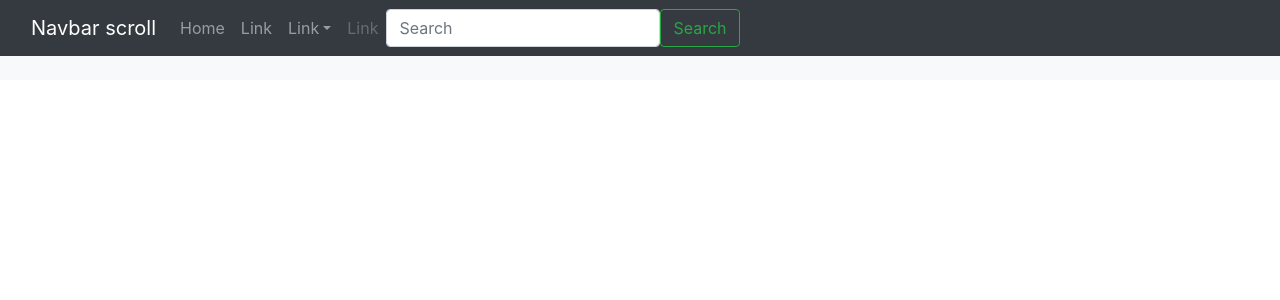
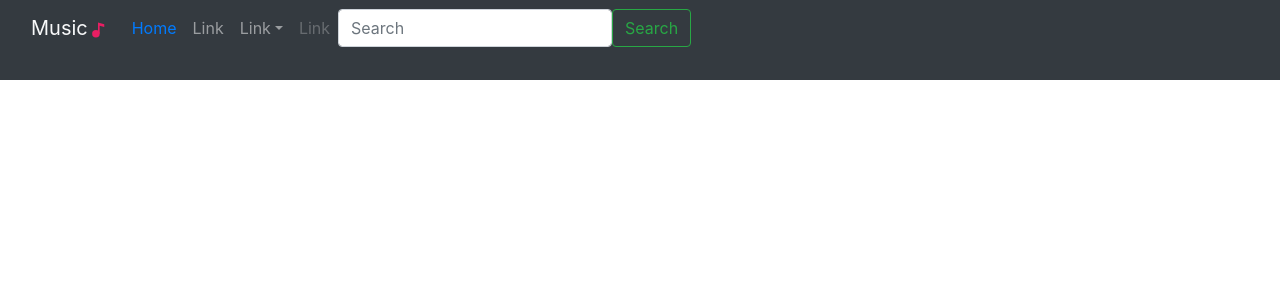
Before and after one commit to rajibjonchhen/m7-d8-music-search-engine, a React (Create React App) app: page /DetailPage/1 in a window 1280 px wide. Shown: the top 300 px of the page. Built offline with nearby package versions, Linux system fonts and the light colour scheme; no server answers.

Commit message:
single song displayed

```diff
--- a/src/App.css
+++ b/src/App.css
@@ -28,6 +28,10 @@
   color: #61dafb;
 }
 
+.pointer{
+  cursor: pointer;
+}
+
 @keyframes App-logo-spin {
   from {
     transform: rotate(0deg);
--- a/src/App.tsx
+++ b/src/App.tsx
@@ -10,7 +10,7 @@ function App() {
   const[search, setSearch] = useState()
   return (
     <BrowserRouter>
-      <div className="App bg-light">
+      <div className="App bg-dark">
         <MyNavbar/>
       <Routes>
         <Route path='/' element={<Home/>}/>
--- /dev/null
+++ b/src/Loader.jsx
@@ -0,0 +1,9 @@
+import { Spinner } from "react-bootstrap";
+
+function Loader() {
+    return (
+        <Spinner variant="danger" animation ="border"/>
+    );
+}
+
+export default Loader;
--- a/src/components/DetailPage.tsx
+++ b/src/components/DetailPage.tsx
@@ -2,6 +2,7 @@ import { useEffect, useState } from "react";
 import { ResponsiveEmbed } from "react-bootstrap";
 import { useParams } from "react-router-dom";
 import { Album, Artist } from "../interfaces/ISong";
+import Loader from "../Loader";
 
 interface ITrack {
     id: number;
@@ -31,7 +32,7 @@ function DetailPage() {
 
     const params = useParams()
     const [song, setSong] = useState<ITrack>()
-
+    const [isLoading, setIsLoading] = useState(true)
     useEffect(() => {
         let id = params.id
         fetchSong(id)
@@ -44,20 +45,29 @@ function DetailPage() {
                 const data = await response.json()
                 console.log(data);
                 setSong(data)
-
+                setIsLoading(false)
+            } else {
+                console.log('error on getting specific track')
+                setIsLoading(false)
             }
         } catch (error) {
             console.log(error);
+            setIsLoading(false)
 
         }
     }
         return (
         <div>
+            {isLoading? (<Loader/>) : (<div>
             <div>
                 <img src={song?.album?.cover} alt={song?.title}/>
             </div>
            <p>{song?.title}</p>
+           <p>{song?.artist?.name}</p>
+          <a href={song?.link} ><p>{song?.link}</p> </a>
            <p></p>
+        </div>
+           )}
         </div>
      );
 }
--- a/src/components/Home.tsx
+++ b/src/components/Home.tsx
@@ -1,6 +1,7 @@
 import { ChangeEvent, FormEvent, useEffect, useState } from "react";
 import { Col, Container, Row } from "react-bootstrap";
 import { ISong } from "../interfaces/ISong";
+import Loader from "../Loader";
 import DetailPage from "./DetailPage";
 import SingleSong from "./SingleSong";
 
@@ -11,6 +12,8 @@ interface Song {
 function Home() {
     const [songs, setSongs] = useState<ISong[]>([])
     const [search, setSearch] = useState("")
+    const [isLoading, setIsLoading] = useState(true)
+    const [errMsg, setErrMsg] = useState("")
     useEffect(() => {
         fetchSongs()
     },[])
@@ -29,10 +32,16 @@ function Home() {
                 const {data} = await response.json()
                 setSongs(data)
                 console.log(data);
+                setIsLoading(false)
 
+            }else{
+                console.log('error on fetching songs')
+                setIsLoading(false)
+                setErrMsg("Error on fetching songs")
             }
         } catch (error) {
             console.log(error)
+            setIsLoading(false)
         }
     }
 
@@ -42,9 +51,7 @@ function Home() {
                 <input id='search' value={search} onChange={(e) => handleChange(e)} placeholder="type and enter"/>
             </div>
             <Row>
-                <Col>
-                    {songs.map (song => <SingleSong song={song} key={song.id}/>)}
-                </Col>
+                    {isLoading? (<Loader/>) : songs.map (song => <SingleSong song={song} key={song.id}/>)}
 
             </Row>
         </Container>
--- a/src/components/MyNavbar.tsx
+++ b/src/components/MyNavbar.tsx
@@ -1,5 +1,6 @@
 import { Button, Container, Form, FormControl, Nav, Navbar, NavDropdown } from "react-bootstrap";
-
+import { Link } from "react-router-dom";
+import {FcMusic} from 'react-icons/fc'
 interface SearchProps {
     search:string
 }
@@ -7,7 +8,14 @@ function MyNavbar() {
     return (
         <Navbar bg="dark" expand="lg" variant="dark">
   <Container fluid>
-    <Navbar.Brand href="#">Navbar scroll</Navbar.Brand>
+    <Navbar.Brand>
+        <Link to='/'>
+            <span className='text-light'>
+                Music
+            </span>
+        <FcMusic/>
+        </Link>
+        </Navbar.Brand>
     <Navbar.Toggle aria-controls="navbarScroll" />
     <Navbar.Collapse id="navbarScroll">
       <Nav
@@ -15,7 +23,11 @@ function MyNavbar() {
         style={{ maxHeight: '100px' }}
         navbarScroll
       >
-        <Nav.Link href="#action1">Home</Nav.Link>
+        <Nav.Link>
+        <Link to='/'>
+            Home
+        </Link>
+        </Nav.Link>
         <Nav.Link href="#action2">Link</Nav.Link>
         <NavDropdown title="Link" id="navbarScrollingDropdown">
           <NavDropdown.Item href="#action3">Action</NavDropdown.Item>
--- a/src/components/SingleSong.tsx
+++ b/src/components/SingleSong.tsx
@@ -1,3 +1,4 @@
+import { Col } from "react-bootstrap";
 import { Link } from "react-router-dom";
 import { ISong } from "../interfaces/ISong";
 
@@ -6,12 +7,15 @@ interface SingleSongProps {
 }
 function SingleSong({song}:SingleSongProps) {
     return (
+        <Col>
         <Link to={`/DetailPage/${song.id}`}>
-        <div className=''>
-            <p className='h4'>{song.title}</p>
+        <div className='text-white pointer '>
+            <img src={song.album?.cover_big} style={{width:'100px'}} alt={song.title}/>
+            <p className='h6'>{song.title}</p>
             <p className=''>{song.rank}</p>
         </div>
         </Link>
+        </Col>
      );
 }
 
```
